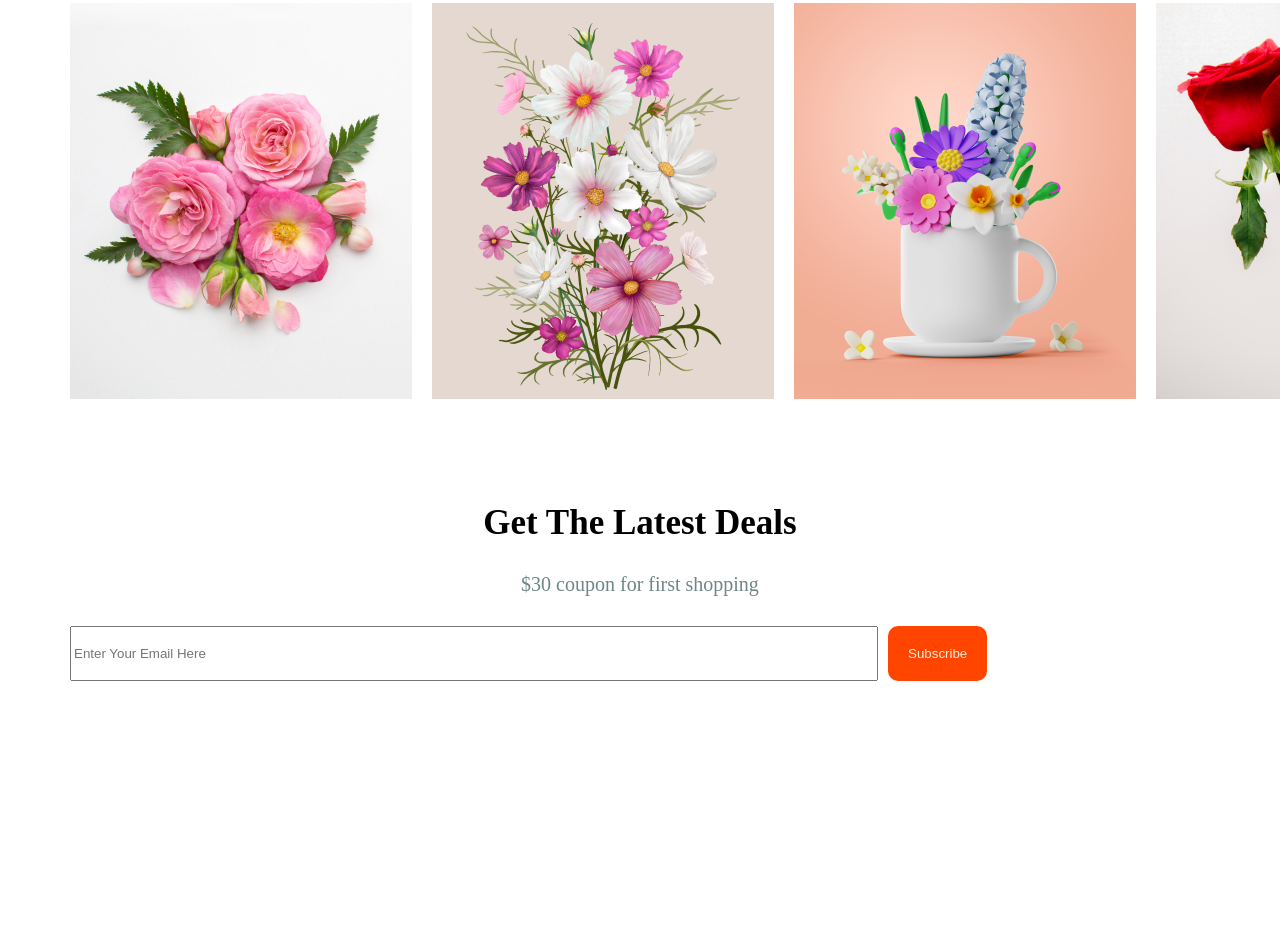
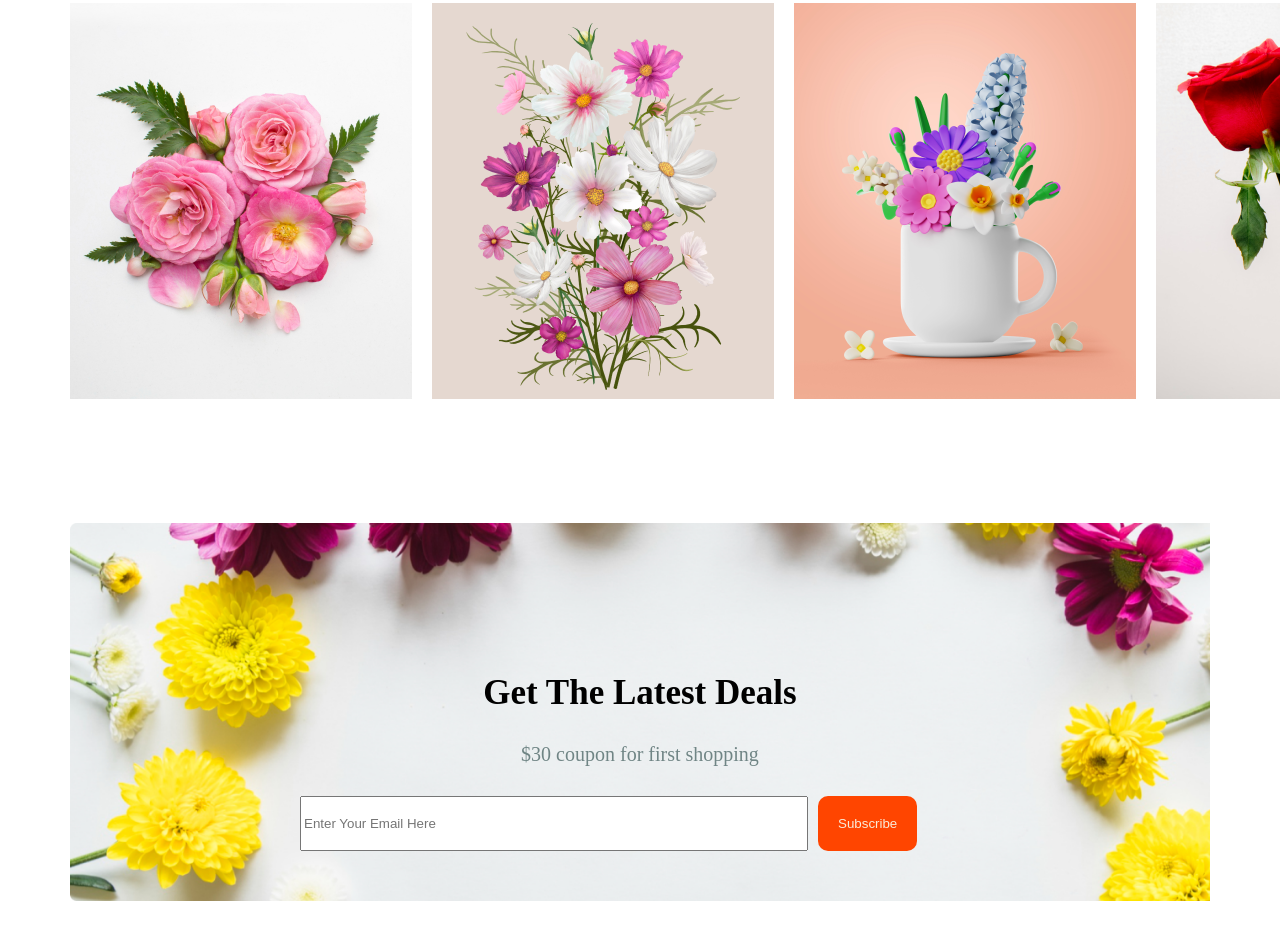
Before and after one commit to shovon78/flower-web, a plain HTML site: page index.html in a window 1280 px wide. Shown: the part 2606-3545 px from the top of the page. Before the commit the page ends 3287 px from the top, so only its background shows below. Drawn offline with Linux system fonts and the light colour scheme.

Commit message:
latest deal added

```diff
--- a/styles.css
+++ b/styles.css
@@ -155,8 +155,15 @@ span {
 }
 
 #email{
-    width: 800px;
+    width: 500px;
+    margin-left: 180px;
 }
 .latest-deal{
-    background-image: url(C:\projects\flower-web\Flower Asset\Rectangle 9.png);
+    background-image: url("../flower-web/Flower Asset/Rectangle\ 9.png");
+    padding: 50px;
+    background-repeat: no-repeat;
+    background-size: cover;
+    justify-content: space-around;
+    margin-top: 120px;
+    margin-bottom: 120px;
 }
```
